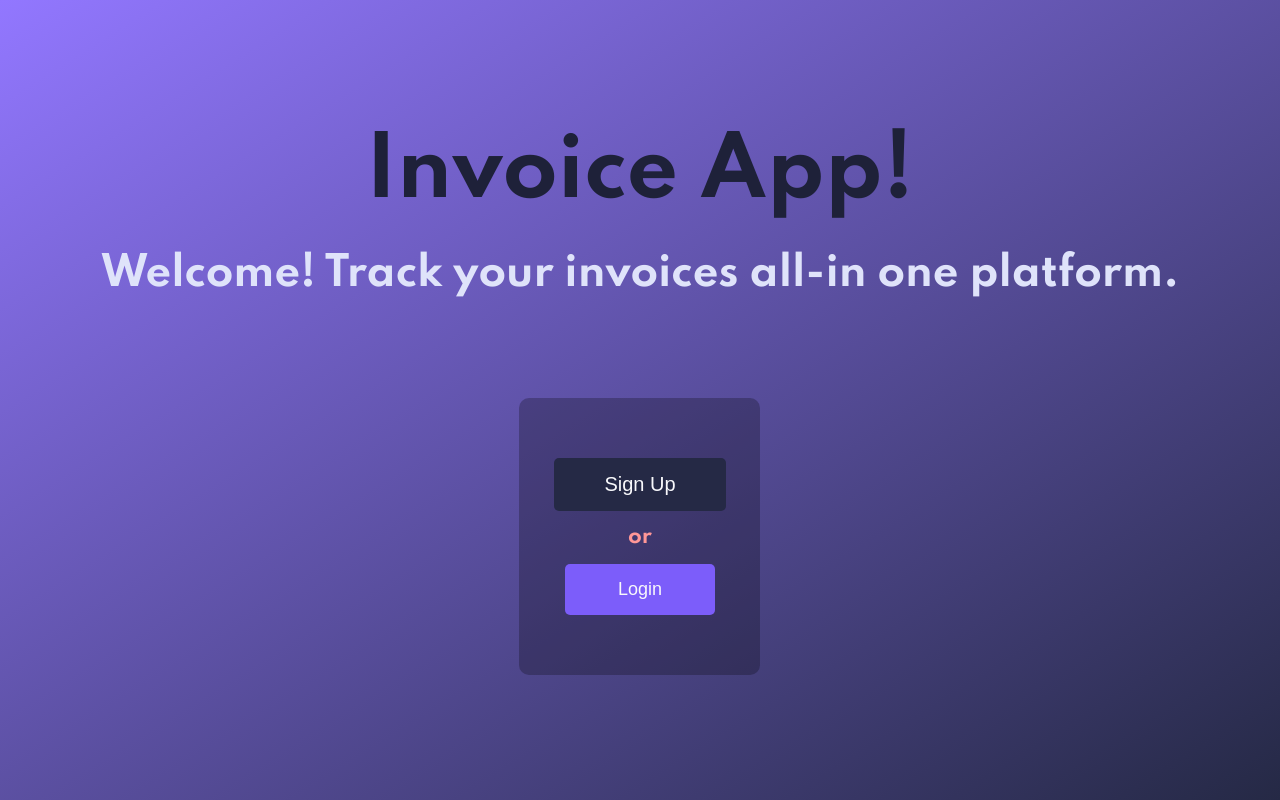
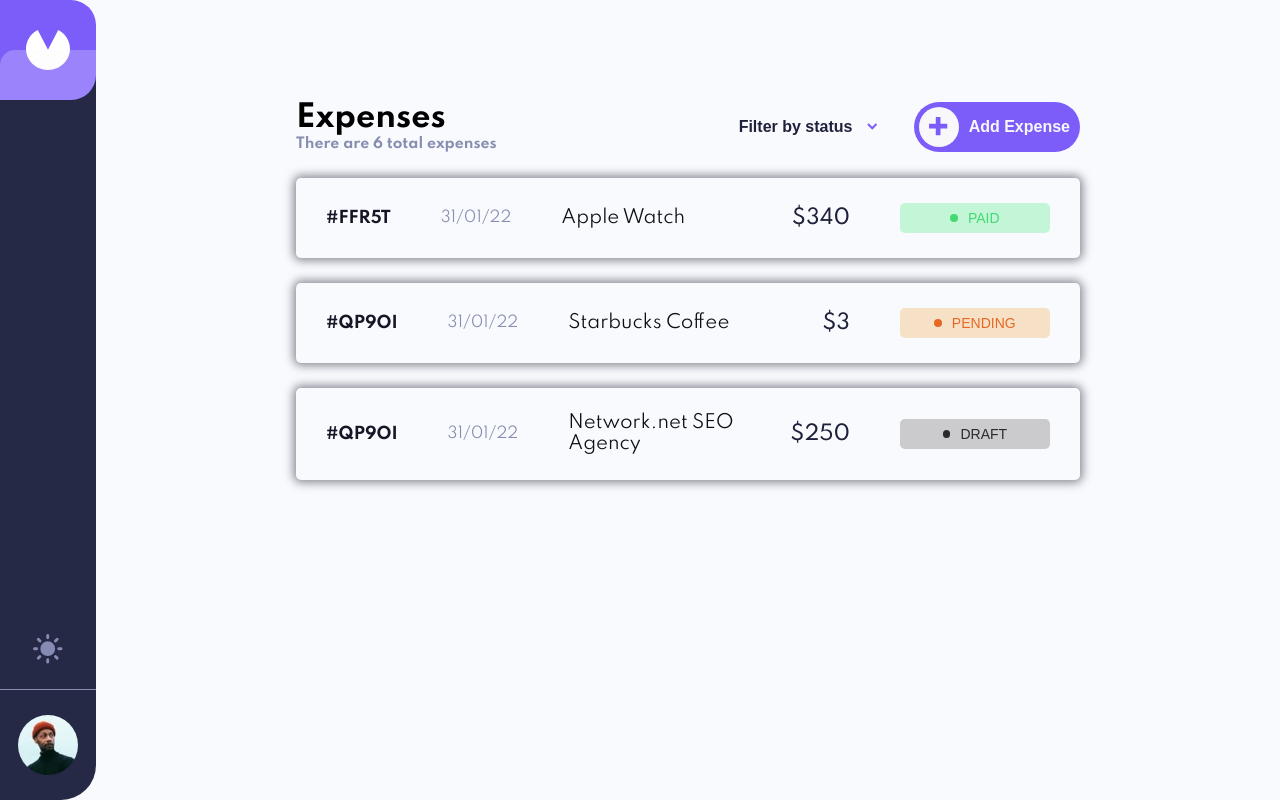
Before and after one commit to utkuonursahin/expenseFE, a React (Create React App) app: page /dashboard in a window 1280 px wide. Before the commit this address led to /. Built offline with nearby package versions, Linux system fonts and the light colour scheme.

Commit message:
expense form

```diff
--- /dev/null
+++ b/src/components/DashboardForm/DashboardForm.js
@@ -0,0 +1,41 @@
+import {useExpenses} from "../../context/ExpensesContext";
+
+const DashboardForm = () => {
+  const {isClicked} = useExpenses()
+  return (
+      <form className={`dashboard__form ${!isClicked && 'hidden-form'}`}>
+        <div className="dashboard__form-details">
+          <h4 className="heading-4">Expense Details</h4>
+          <input type="text" placeholder="Title"/>
+          <input type="text" placeholder="Category"/>
+          <textarea placeholder="Description"/>
+        </div>
+
+        <div className="dashboard__form-dates">
+          <h4 className="heading-4 ">Expense Dates</h4>
+          <label htmlFor="payment-date">
+            <span>Payment date</span>
+            <input type="date" placeholder="Payment date" id="payment-date"/>
+          </label>
+          <label htmlFor="payment-due">
+            <span>Payment due</span>
+            <input type="date" placeholder="Payment due" id="payment-due"/>
+          </label>
+          <label htmlFor="expense-date">
+            <span>Expense date</span>
+            <input type="date" placeholder="Expense date" id="expense-date"/>
+          </label>
+        </div>
+
+        <div className="dashboard__form-items">
+          <h4 className="heading-4">Expense Items</h4>
+          <input type="text" placeholder="Item name"/>
+          <input type="number" placeholder="Item price"/>
+          <input type="number" placeholder="Item quantity"/>
+        </div>
+
+        <button className="btn btn-create-expense">Create Expense</button>
+      </form>
+  );
+};
+export default DashboardForm;
--- a/src/components/DashboardList/DashboardList.js
+++ b/src/components/DashboardList/DashboardList.js
@@ -2,10 +2,39 @@ const DashboardList = () => {
 
   return (
       <ul className="dashboard__list">
-        <li className="dashboard__list-item">Element 1</li>
-        <li className="dashboard__list-item">Element 2</li>
-        <li className="dashboard__list-item">Element 3</li>
-        <li className="dashboard__list-item">Element 4</li>
+        <li className="dashboard__list-item">
+          <span>#FFR5T</span>
+          <span>31/01/22</span>
+          <span>Apple Watch</span>
+          <span>$340</span>
+          <button className="btn btn-paid">
+            <span/>
+            Paid
+          </button>
+        </li>
+
+        <li className="dashboard__list-item">
+          <span>#QP9OI</span>
+          <span>31/01/22</span>
+          <span>Starbucks Coffee</span>
+          <span>$3</span>
+          <button className="btn btn-pending">
+            <span/>
+            Pending
+          </button>
+        </li>
+
+        <li className="dashboard__list-item">
+          <span>#QP9OI</span>
+          <span>31/01/22</span>
+          <span>Network.net SEO Agency</span>
+          <span>$250</span>
+          <button className="btn btn-draft">
+            <span/>
+            Draft
+          </button>
+        </li>
+
       </ul>
   );
 };
--- a/src/components/DashboardNav/DashboardNav.js
+++ b/src/components/DashboardNav/DashboardNav.js
@@ -1,25 +1,25 @@
 import {useEffect, useState} from "react";
 import FilterPopup from "./FilterPopup/FilterPopup";
-import {useInvoice} from "../../context/ExpensesContext";
+import {useExpenses} from "../../context/ExpensesContext";
 
 const DashboardNav = () => {
   const [renderFilterPopup, setRenderFilterPopup] = useState(false)
-  const {setInvoices} = useInvoice()
+  const {setInvoices, setIsClicked} = useExpenses()
 
-  useEffect(() => !renderFilterPopup && setInvoices(),[renderFilterPopup])
+  useEffect(() => !renderFilterPopup && setInvoices(null),[renderFilterPopup])
 
   return (
       <nav aria-label="secondary navigation" className="dashboard__nav">
         <h3 className="dashboard__nav--heading heading-3">
-          Invoices
-          <span className="dashboard__nav--info">There are 6 total invoices</span>
+          Expenses
+          <span className="dashboard__nav--info">There are 6 total expenses</span>
         </h3>
 
         <button className="btn btn-filter" onClick={() => setRenderFilterPopup(prev => !prev)}>
-          Filter by status
+          {renderFilterPopup ? 'Close Filter' : 'Filter by status'}
           <img src="/assets/icon-arrow-down.svg" alt="Filter button icon"/>
         </button>
-        <button className="btn btn-add-expense">
+        <button className="btn btn-add-expense" onClick={() => setIsClicked(prev => !prev)}>
           <div>
             <img src="/assets/icon-plus.svg" alt="Icon plus"/>
           </div>
--- a/src/components/DashboardNav/FilterPopup/FilterPopup.js
+++ b/src/components/DashboardNav/FilterPopup/FilterPopup.js
@@ -1,6 +1,6 @@
-import {useInvoice} from "../../../context/ExpensesContext";
+import {useExpenses} from "../../../context/ExpensesContext";
 const FilterPopup = () => {
-  const {setInvoices} = useInvoice();
+  const {setInvoices} = useExpenses();
   const handleClick = (e) => {
     if(e.target.tagName !== 'INPUT') return
     setInvoices()
@@ -9,16 +9,19 @@ const FilterPopup = () => {
       <form action="#" className="dashboard__nav--filter" onClick={handleClick}>
         <label htmlFor="draft">
           <input type="radio" id="draft" value="draft" name="radio-input"/>
+          <span className="checkbox"/>
           <span>Draft</span>
         </label>
 
         <label htmlFor="pending">
           <input type="radio" id="pending" value="pending" name="radio-input"/>
+          <span className="checkbox"/>
           <span>Pending</span>
         </label>
 
         <label htmlFor="paid">
           <input type="radio" id="paid" value="paid" name="radio-input"/>
+          <span className="checkbox"/>
           <span>Paid</span>
         </label>
       </form>
--- a/src/components/ExpenseForm/ExpenseForm.js
+++ /dev/null
@@ -1,9 +0,0 @@
-const ExpenseForm = () => {
-  return (
-      <div>
-
-      </div>
-  );
-};
-
-export default ExpenseForm;
--- a/src/context/ExpensesContext.js
+++ b/src/context/ExpensesContext.js
@@ -4,9 +4,9 @@ const ExpensesContext = createContext()
 
 const ExpensesProvider = ({children}) => {
   const [invoices, setInvoices] = useState()
-
-  const values = {invoices, setInvoices}
+  const [isClicked, setIsClicked] = useState(false)
+  const values = {invoices, setInvoices,isClicked, setIsClicked}
   return <ExpensesContext.Provider value={values}>{children}</ExpensesContext.Provider>
 }
-const useInvoice = () => useContext(ExpensesContext)
-export {ExpensesProvider, useInvoice}
+const useExpenses = () => useContext(ExpensesContext)
+export {ExpensesProvider, useExpenses}
--- a/src/pages/Dashboard/Dashboard.js
+++ b/src/pages/Dashboard/Dashboard.js
@@ -1,17 +1,17 @@
 import ASide from "../../components/A-Side/A-Side";
 import DashboardList from "../../components/DashboardList/DashboardList";
 import DashboardNav from "../../components/DashboardNav/DashboardNav";
-import ExpenseForm from "../../components/ExpenseForm/ExpenseForm";
+import DashboardForm from "../../components/DashboardForm/DashboardForm";
 import {ExpensesProvider} from "../../context/ExpensesContext";
 
 const Dashboard = () => {
   return (
       <section className="dashboard">
         <ASide/>
-        <ExpenseForm/>
         <ExpensesProvider>
           <DashboardNav/>
           <DashboardList/>
+          <DashboardForm/>
         </ExpensesProvider>
       </section>
   );
--- a/src/pages/ProtectedRoute.js
+++ b/src/pages/ProtectedRoute.js
@@ -5,7 +5,7 @@ function ProtectedRoute({ element, ...rest }) {
     const { loggedIn } = useAuth();
     const location = useLocation();
 
-    return loggedIn ? <Outlet /> : <Navigate to="/" state={{ from: location }} replace />;
+    return true ? <Outlet /> : <Navigate to="/" state={{ from: location }} replace />;
 }
 
 export default ProtectedRoute;
--- a/src/styles/_abstracts.scss
+++ b/src/styles/_abstracts.scss
@@ -44,3 +44,14 @@ $font-bold:700;
   font-size: 3rem;
   font-weight: $font-bold;
 }
+
+.heading-4{
+  font-size: 2.5rem;
+  color: $color-purple;
+  justify-self: center;
+}
+
+.hidden-form{
+  transform: translateX(-107.5vw);
+  transition: all .5s ease-in-out;
+}
--- a/src/styles/components/buttons.scss
+++ b/src/styles/components/buttons.scss
@@ -1,6 +1,7 @@
 @use "../abstracts" as abs;
 
 .btn{
+  cursor: pointer;
   min-width: 15rem;
   min-height: 3rem;
   border: none;
@@ -37,10 +38,16 @@
   display: flex;
   align-items: center;
   gap: 1.5rem;
+  margin-left: auto;
   font-size: 1.6rem;
   font-weight: 700;
   color: abs.$color-mirage;
   background-color: transparent;
+  //Doesn't work perfect, FIX IT LATER!
+  &:focus img{
+    transform: rotate(-180deg);
+    transition: transform .25s ease-in-out;
+  }
 }
 
 .btn-add-expense{
@@ -69,3 +76,63 @@
     }
   }
 }
+
+.btn-paid{
+  display: flex;
+  align-items: center;
+  justify-content: center;
+  gap: 1rem;
+  font-size: 1.4rem;
+  text-transform: uppercase;
+  background-color: rgba(13, 232, 82, 0.23);
+  color: rgb(69, 217, 115);
+  & span{
+    width: .75rem;
+    height: .75rem;
+    border-radius: .75rem;
+    background-color: rgb(69, 217, 115);
+  }
+}
+
+.btn-pending{
+  display: flex;
+  align-items: center;
+  justify-content: center;
+  gap: 1rem;
+  font-size: 1.4rem;
+  text-transform: uppercase;
+  background-color: rgba(232, 137, 13, 0.23);
+  color: rgb(229, 104, 37);
+  & span{
+    width: .75rem;
+    height: .75rem;
+    border-radius: .75rem;
+    background-color: rgb(229, 104, 37);
+  }
+}
+
+.btn-draft{
+  display: flex;
+  align-items: center;
+  justify-content: center;
+  gap: 1rem;
+  font-size: 1.4rem;
+  text-transform: uppercase;
+  background-color: rgba(47, 47, 47, 0.23);
+  color: rgb(43, 43, 43);
+  & span{
+    width: .75rem;
+    height: .75rem;
+    border-radius: .75rem;
+    background-color: rgb(43, 43, 43);
+  }
+}
+
+.btn-create-expense{
+  height: 5rem;
+  font-size: 1.6rem;
+  text-transform: uppercase;
+  letter-spacing: 1.5px;
+  color: abs.$color-whisper;
+  background-color: abs.$color-purple--light;
+}
--- a/src/styles/layout/_dashboard.scss
+++ b/src/styles/layout/_dashboard.scss
@@ -1,15 +1,17 @@
 @use "../abstracts" as abs;
 .dashboard{
+  position: relative;
   min-height: 100vh;
   display: grid;
   grid-template-columns: 7.5vw 1fr;
   grid-template-rows: min-content 1fr;
-  justify-items: center;
   background-color: abs.$color-offWhite;
   & .aside{
-    grid-column: 1 / 2;
-    grid-row: 1 / -1;
-    width: 100%;
+    z-index: 1;
+    position: fixed;
+    top: 0;
+    left: 0;
+    width: 7.5vw;
     height: 100%;
     display: flex;
     flex-direction: column;
@@ -66,11 +68,13 @@
 
   &__nav{
     position: relative;
+    padding: 10rem 25vh 2.5rem 25vh;
+    width: 100%;
     grid-column: 2 / 3;
     grid-row: 1 / 2;
-    padding-top: 10rem;
     display: flex;
     align-items: center;
+    justify-content: center;
     gap: 2.5rem;
     &--heading{
       display: flex;
@@ -83,11 +87,10 @@
     &--filter{
       position: absolute;
       top: 100%;
-      right: 50%;
-      width: 50%;
+      right: 25%;
+      width: min-content;
       transform: translateX(50%);
-      margin-top: 2.5rem;
-      padding: 2rem 3rem;
+      padding: 3.5rem 6rem;
       display: flex;
       flex-direction: column;
       gap: 1rem;
@@ -96,14 +99,32 @@
       border-radius: 1rem;
       & label{
         display: flex;
+        align-items: center;
         gap: 2.5rem;
         font-size: 1.6rem;
+        cursor: pointer;
+        & input{
+          display: none;
+          &:checked + .checkbox{
+            background: url("../../../public/assets/icon-check.svg"), abs.$color-orange;
+            background-position: center;
+            background-size: 75%;
+            background-repeat: no-repeat;
+          }
+        }
+        & .checkbox{
+          width: 1.5rem;
+          height: 1.5rem;
+          background-color: abs.$color-whisper;
+          border-radius: .25rem;
+          transition: all .15s ease-in-out;
+        }
       }
     }
   }
 
   &__list{
-    padding: 0 20vh;
+    padding: 0 25vh;
     width: 100%;
     grid-column: 2 / 3;
     grid-row: 2 / 3;
@@ -113,10 +134,95 @@
     gap: 2.5rem;
     &-item{
       width: 100%;
-      height: 10rem;
-      background-color: abs.$color-mirage;
-      color: abs.$color-whisper;
-      border-radius: 1rem;
+      padding: 2.5rem 3rem;
+      display: flex;
+      gap: 5rem;
+      align-items: center;
+      background-color: abs.$color-offWhite;
+      box-shadow: 0 0 1rem .25rem rgba(abs.$color-mirage2,.5);
+      border-radius: .5rem;
+      & span:nth-child(1){
+        font-size: 1.6rem;
+        font-weight: abs.$font-bold;
+        color: abs.$color-mirage2;
+      }
+      & span:nth-child(2){
+        font-size: 1.5rem;
+        color: abs.$color-baliHai;
+      }
+      & span:nth-child(3){
+        font-size: 1.8rem;
+        color: abs.$color-vulcan;
+      }
+      & span:nth-child(4){
+        margin-left: auto;
+        font-size: 2rem;
+        font-weight: abs.$font-regular;
+        color: abs.$color-mirage;
+      }
+    }
+  }
+
+  &__form{
+    padding: 5rem;
+    position: absolute;
+    top: 0;
+    left: 7.5vw;
+    width: calc(57.5vw - 7.5vw);
+    height: 100%;
+    display: flex;
+    flex-direction: column;
+    gap: 5rem;
+    background-color: abs.$color-offWhite;
+    box-shadow: 1rem 0 .5rem .25rem rgba(abs.$color-mirage,.5);
+    transition: all .5s ease-in-out;
+
+    &-details,&-dates,&-items{
+      display: grid;
+      grid-template-rows: repeat(2,min-content);
+      grid-template-columns: repeat(3,1fr);
+      grid-gap: 2rem;
+      & .heading-4{grid-column: 1 / -1}
+    }
+
+    &-details{
+      grid-template-rows: repeat(3,min-content);
+      grid-template-columns: repeat(2,1fr);
+      & textarea{
+        grid-column: 1 / -1;
+        height: 10rem;
+        resize: none;
+        font-size: 2rem;
+      }
+      & input{
+        height: 5rem;
+        text-align: center;
+        font-size: 2rem;
+      }
+    }
+
+    &-dates{
+      & label{
+        display: flex;
+        flex-direction: column;
+        align-items: center;
+        gap: 1rem;
+        font-size: 1.6rem;
+        & input{
+          width: 100%;
+          height: 5rem;
+        }
+      }
+    }
+
+    &-items{
+      align-items: center;
+      & .heading-4{grid-column: 1 / -1}
+      & input{
+        height: 3rem;
+        text-align: center;
+        font-size: 1.6rem;
+      }
     }
   }
 }
```
